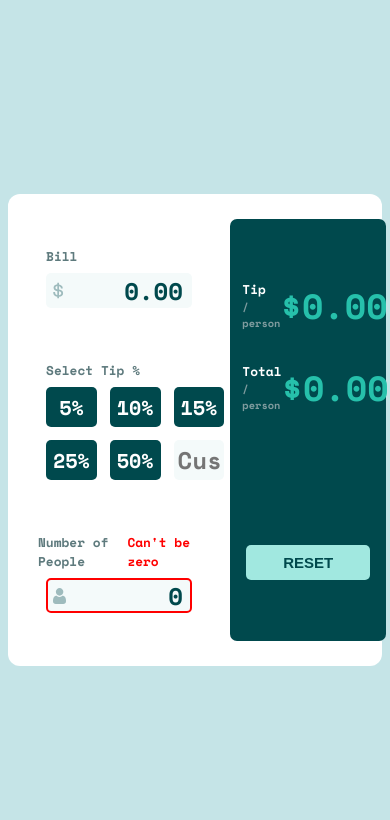
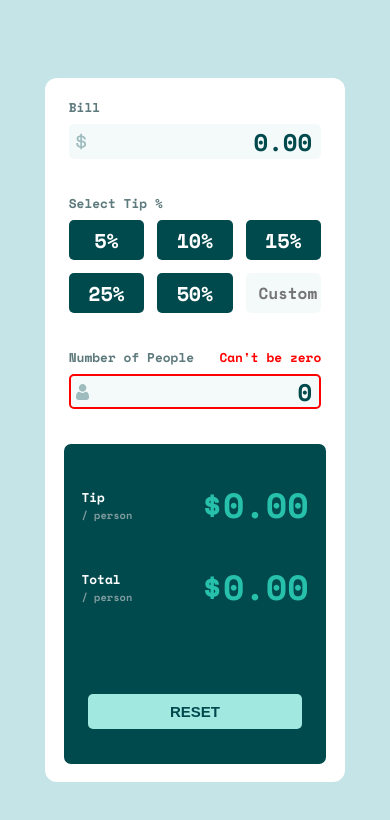
Before and after one commit to ktpeace/tip-calculator, a React (Create React App) app: page / in a window 390 px wide. Shown: the top 820 px of the page. Built offline with nearby package versions, Linux system fonts and the light colour scheme.

Commit message:
added media queries and cleaned up css across all elements

```diff
--- a/src/main/inputs/inputs.css
+++ b/src/main/inputs/inputs.css
@@ -2,7 +2,6 @@
 
 /* ENTIRE COMPONENT */
 .inputs {
-  width: 50%;
   display: flex;
   flex-direction: column;
   justify-content: space-evenly;
@@ -106,6 +105,7 @@ h2 {
   box-sizing: border-box;
   font-family: "Space Mono", monospace;
   font-weight: 700;
+  font-size: 1.23rem;
 }
 
 .tip-input:focus-within {
--- a/src/main/main.css
+++ b/src/main/main.css
@@ -1,17 +1,18 @@
-/* TODO: Add media queries, fix width on large viewports, little tablet issues & stack on mobile */
-
+/* APP WIDE STYLES */
 .main-div {
   background-color: #fff;
   display: flex;
   gap: 25px;
+  min-width: 45%;
+  margin: 0 75px;
   border-radius: 12px;
-  min-width: 50%;
   min-height: 50%;
   padding: 25px;
 }
 
 .main-subbox {
   padding: 10px 5px;
+  width: 50%;
 }
 
 h2 {
@@ -22,3 +23,35 @@ h2 {
 .hover:hover {
   cursor: pointer;
 }
+
+/* ALL MEDIA QUERIES */
+@media screen and (max-width: 849px){
+  .main-div{
+    width: 50%;
+    flex-direction: column;
+    justify-content: center;
+    align-items: center;
+  }
+
+  .main-subbox{
+    min-width: 90%;
+    min-height: 300px;
+  }
+}
+
+@media screen and (max-width: 599px) {
+  .main-div{
+    width: 75%;
+    max-width: 80%;
+    margin: 0 20px !important;
+    padding: 10px 10px 18px 10px;
+  }
+
+  .inputs{
+    width: 100%;
+  }
+
+  .tip-input {
+    font-size: 1rem !important;
+  }
+}
--- a/src/main/outputs/outputs.css
+++ b/src/main/outputs/outputs.css
@@ -3,7 +3,6 @@
   background-color: hsl(183, 100%, 15%);
   color: white;
   border-radius: 7px;
-  width: 50%;
   display: flex;
   flex-direction: column;
   align-items: center;
```
